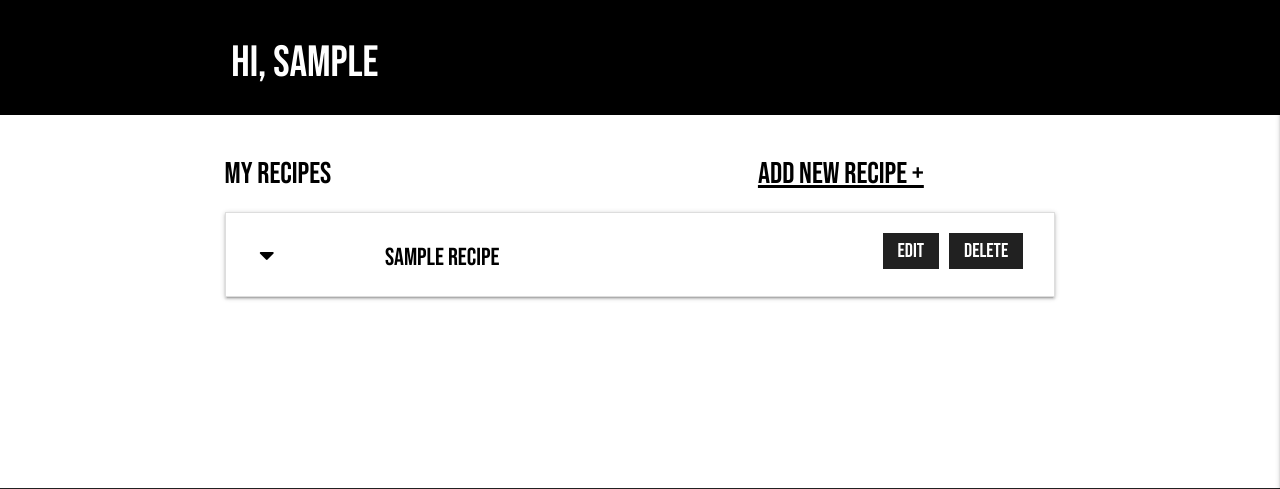
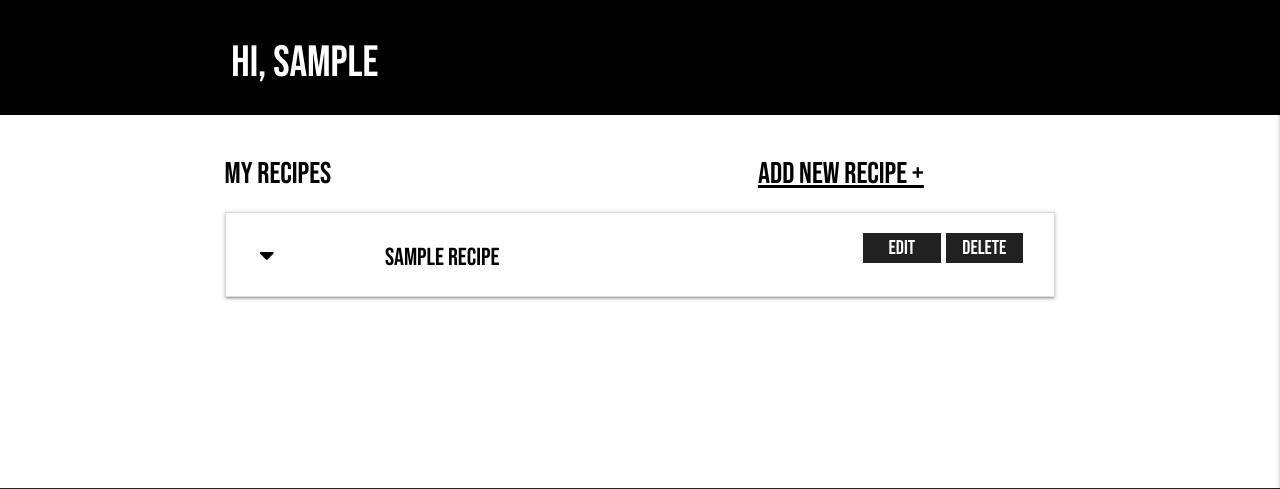
Before and after one commit to juanstelling/MS3_breaktasty, a Flask app: page /profile/1 in a window 1280 px wide. Shown: the part 91-580 px from the top of the page. Run offline with Flask 2, Linux system fonts and the light colour scheme; the visitor is signed in with stand-in values (Sample User, id 1); a database or web service that is not in the repository returns one stand-in record (values such as "Sample title"); some libraries are stand-ins or nearby versions.

```diff
--- a/static/css/style.css
+++ b/static/css/style.css
@@ -64,25 +64,13 @@ p {
     font-family:  'Bebas Neue', cursive;
     font-size: 20px;
     border: 5px;
+    padding: 10px;
+    margin: 5px;
     color: #fff;
     background-color: #212121;
 }
 
 .custom-btn:hover {
-    background-color: #000;
-}
-
-.small-btn {
-    font-family:  'Bebas Neue', cursive;
-    font-size: 20px;
-    padding: 3px 15px;
-    margin: 5px;
-    border: 5px;
-    color: #fff;
-    background-color: #212121;
-}
-
-.small-btn:hover {
     background-color: #000;
 }
 
--- a/templates/profile.html
+++ b/templates/profile.html
@@ -30,8 +30,8 @@
                             <h5>{{ recipe.recipe_name }}</h5>
                         </div>
                         <div class="col s5">
-                            <a href="#" class="small-btn right">Delete</a>
-                            <a href="{{ url_for('edit_recipe', recipe_id=recipe._id)}}" class="small-btn right">Edit</a>
+                            <a href="#" class="col s3 custom-btn center align right">Delete</a>
+                            <a href="{{ url_for('edit_recipe', recipe_id=recipe._id)}}" class="col s3 custom-btn center align right right">Edit</a>
                         </div>
                     </div>
                     <div class="collapsible-body">
```
Also changed, not shown: templates/edit_recipe.html (+21 -10 lines).
